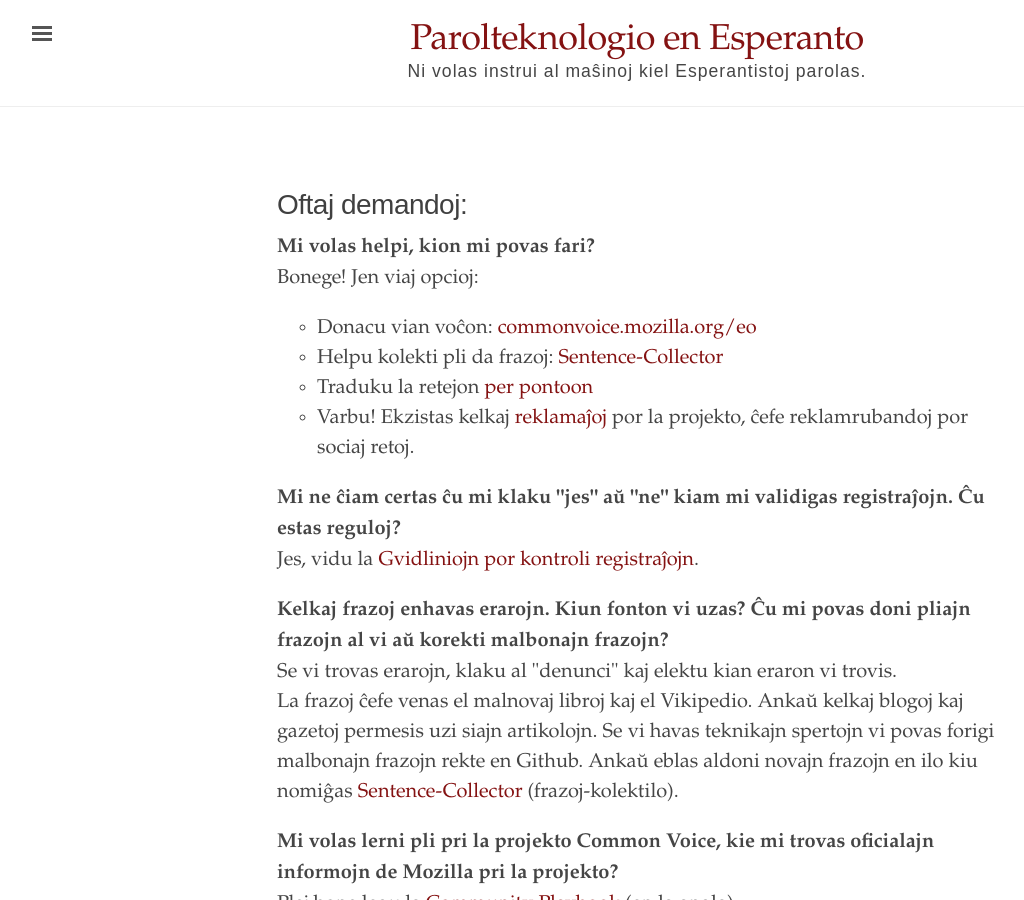
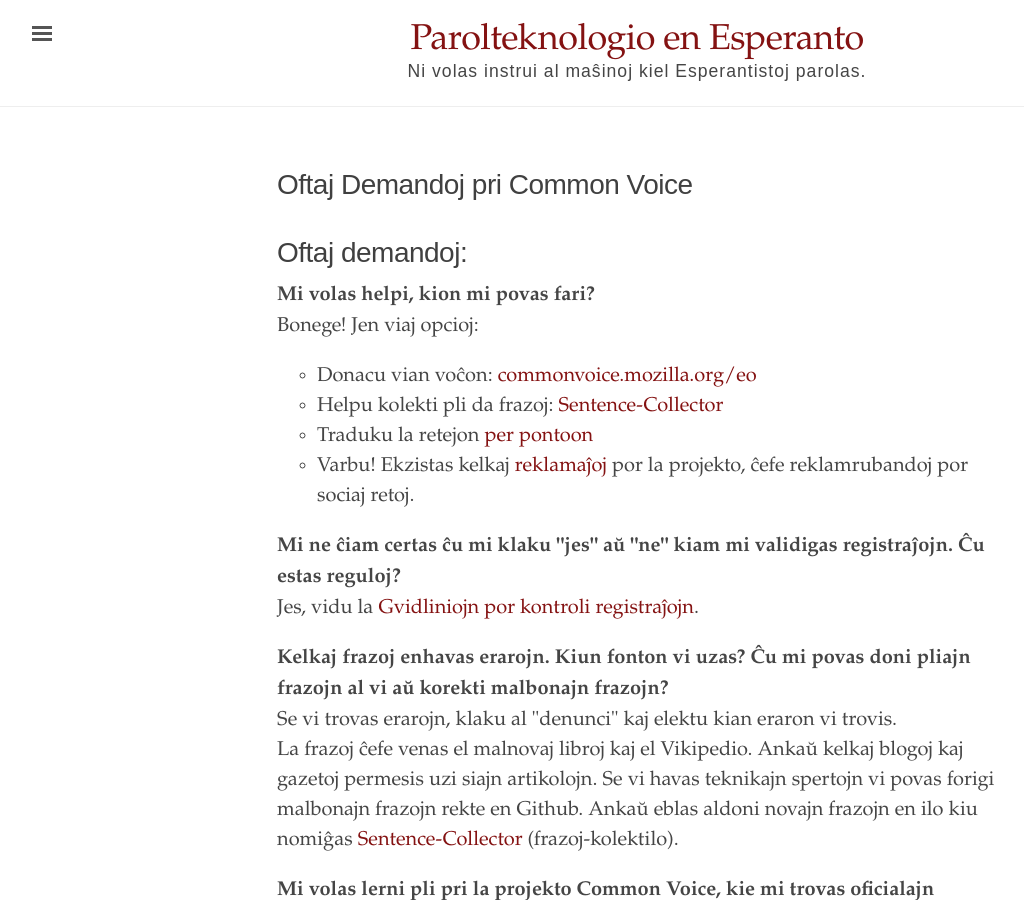
Before and after one commit to parolteknologio/parolteknologio.github.io, a Jekyll site: the page built from oftaj-demandoj-cv.md, in a window 1280 px wide and 900 px high. Shown: the whole window, without its empty margins (3-1027 px from the left). Built offline with Jekyll 4.4.1, drawn with Linux system fonts in a browser that asks for light colours; part of the change alters nothing that is shown.

Commit message:
Update oftaj-demandoj-cv.md

```diff
--- a/oftaj-demandoj-cv.md
+++ b/oftaj-demandoj-cv.md
@@ -1,6 +1,6 @@
 ---
-layout: default
-title: "Oftaj Demandoj pri Common Voice kaj Parolteknologio"
+layout: page
+title: "Oftaj Demandoj pri Common Voice"
 ---
 <div class="introduction">
 
```
